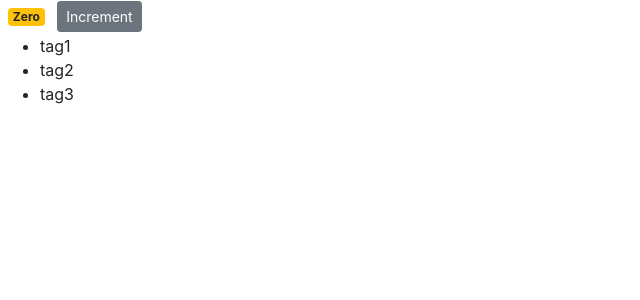
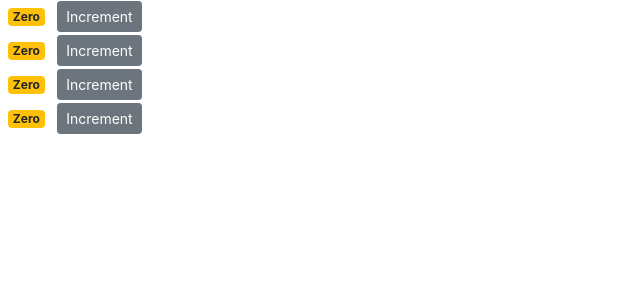
Before and after one commit to codecaviette/react-counter, a React (Create React App) app: page / in a window 1280 px wide. Shown: the top 300 px of the page, without its empty margins (0-640 px from the left). Built offline with nearby package versions, Linux system fonts and the light colour scheme.

Commit message:
Remove list of tags

```diff
--- a/src/components/counter.jsx
+++ b/src/components/counter.jsx
@@ -5,14 +5,7 @@
 class Counter extends Component {
     state = {                        // class comp Counter holds state
         count: 0,
-        tags: ['tag1', 'tag2', 'tag3'],
     };
-
-    //Helper method: Determines what to display depending on whether or not there are tags in the state
-    renderTags() {                                                                       // Class components do not use "function" keyword to define function
-        if (this.state.tags.length === 0) return <p>There are no tags</p>;               // This defines conditional rendering
-        return <ul> {this.state.tags.map(tag => <li key={tag}> {tag} </li>)} </ul>       // Dynamically build list in React by mapping thru tags array and assigning each item to be a list item
-    }
 
     //Helper method: Defines event handler for button's onClick
     handleIncrement = () => {                       // Bind event handler using arrow functions which inherit the "this" keyword
@@ -24,9 +17,6 @@
             <div>
                 <span className={this.getBadgeClasses()} > {this.formatCount()}</span>              {/* Be sure to use () after method in order to call it */}
                 <button onClick={this.handleIncrement} className="btn btn-secondary btn-sm"> Increment </button>        {/* In this case, we are NOT using () after method bc we only want it to be called when button is clicked, not when page loads */}
-
-                { this.state.tags.length === 0 && "Please create a new tag!" }          {/* another conditional where && looks at first operand and if it's truthy then returns second operand */}
-                { this.renderTags() }          {/* call this hoisted method for conditional rendering */}
             </div>
         );
     }
--- /dev/null
+++ b/src/components/counters.jsx
@@ -0,0 +1,22 @@
+// List of counters
+
+import React, { Component } from 'react';
+import Counter from './counter';
+
+class Counters extends Component {
+    state = {}
+
+    render() {
+        return (
+            <div>
+                <Counter />
+                <Counter />
+                <Counter />
+                <Counter />
+
+            </div>
+        )
+    }
+}
+
+export default Counters;
--- a/src/index.js
+++ b/src/index.js
@@ -3,14 +3,16 @@
 import './index.css';
 import App from './App';
 import * as serviceWorker from './serviceWorker';
-import 'bootstrap/dist/css/bootstrap.css';          // import Bootstrap CSS into counter project
-import Counter from './components/counter';         // Counter class doesnt need {} bc its default export / the only component being exported from that file
+import 'bootstrap/dist/css/bootstrap.css';            // import Bootstrap CSS into counter project
+import Counters from './components/counters';         // Counter class doesnt need {} bc its default export / the only component being exported from that file
 
 
 ReactDOM.render(
-  <Counter />,
+  <Counters />,
   document.getElementById('root')
 );
+
+
 
 // If you want your app to work offline and load faster, you can change
 // unregister() to register() below. Note this comes with some pitfalls.
```
